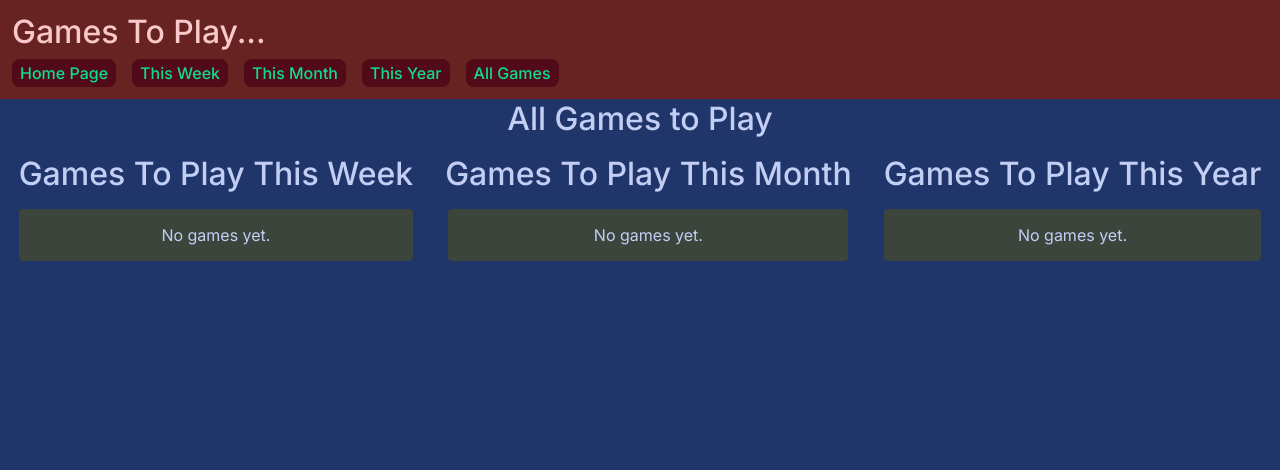
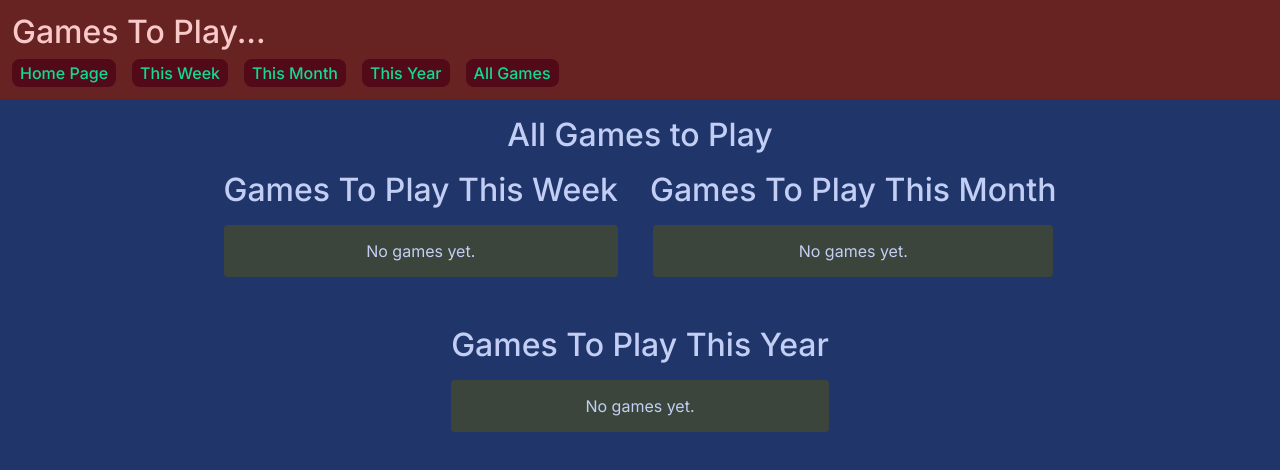
Before and after one commit to franco-ortega/to-do-games, a Next.js app: page /all in a window 1280 px wide. Shown: the top 470 px of the page. Built offline with nearby package versions, Linux system fonts and the light colour scheme.

Commit message:
add padding to AllGames

```diff
--- a/components/allGames/AllGames.module.scss
+++ b/components/allGames/AllGames.module.scss
@@ -1,7 +1,5 @@
 .AllGames {
-  * {
-    // outline: var(--outline-test);
-  }
+  padding: 1rem;
 
   h2 {
     font-size: 2rem;
@@ -12,7 +10,6 @@
   @media (min-width: 40rem) {
 
     section {
-      // background-color: pink;
       max-width: fit-content;
       margin-inline: auto;
       display: flex;
```
